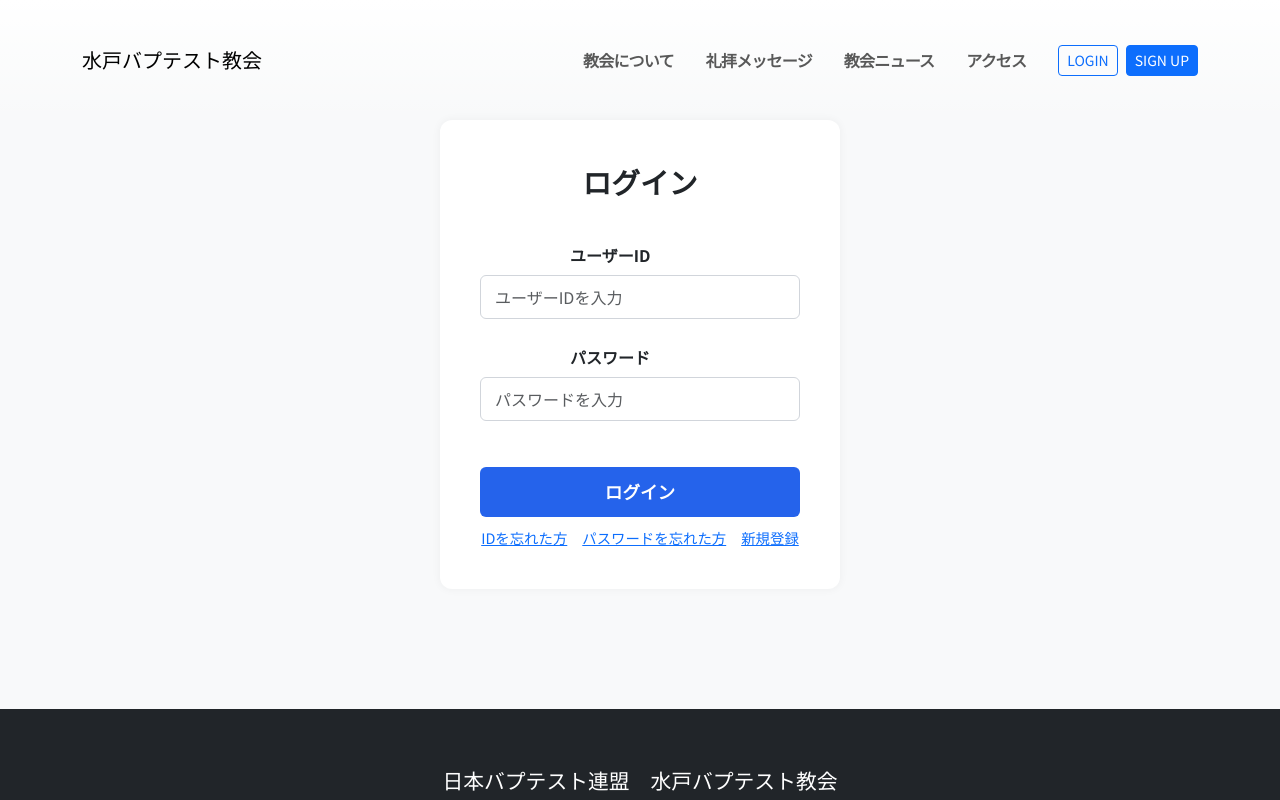
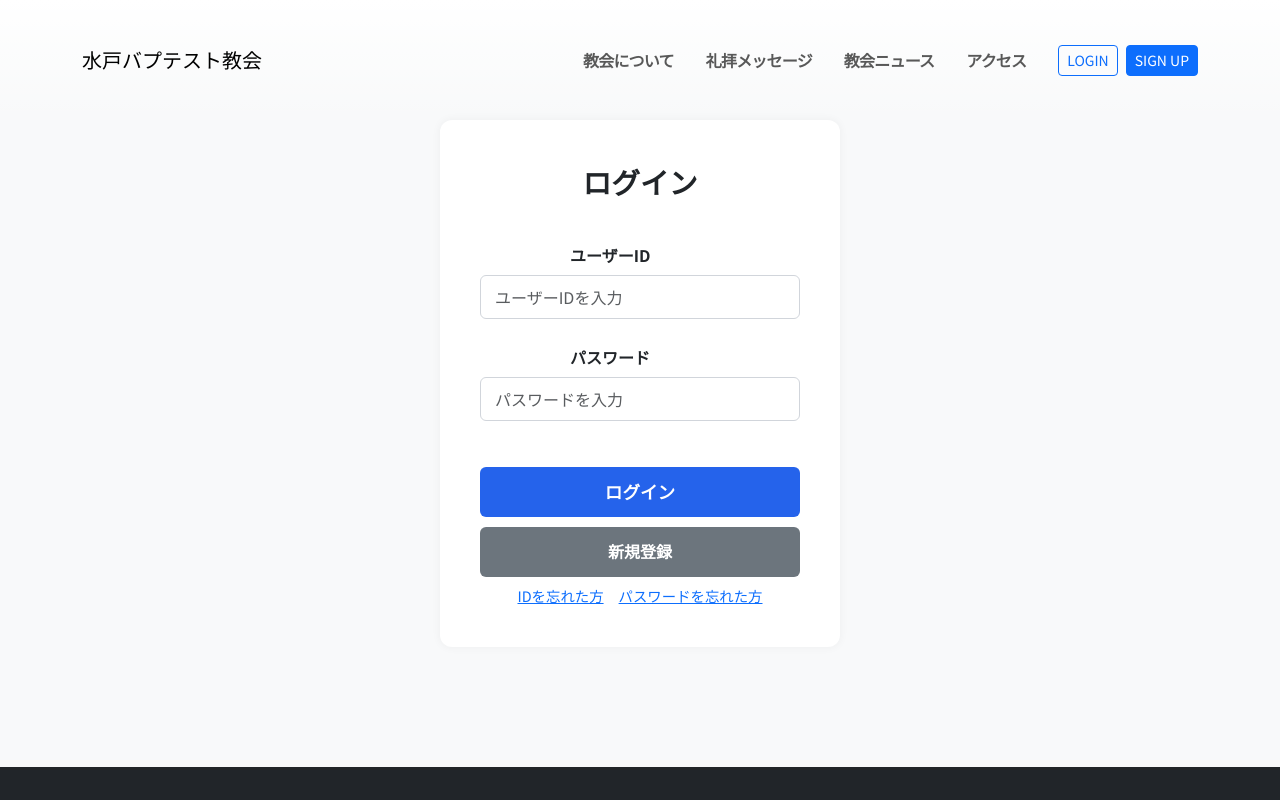
Before and after one commit to eunjinlee94/TECO, a React (Create React App) app in the folder church-homepage/: page /login in a window 1280 px wide. Shown: the top 800 px of the page. Built offline with nearby package versions, Linux system fonts and the light colour scheme; a web font is replaced by a local one.

Commit message:
250429-7

```diff
--- a/church-homepage/src/css/join.css
+++ b/church-homepage/src/css/join.css
@@ -1,7 +1,6 @@
 .join.container {
   max-width: 600px;
-  margin: 50px auto;
-  padding: 20px;
+  margin: 0 auto;
 }
 
 .form-container {
--- a/church-homepage/src/css/login.css
+++ b/church-homepage/src/css/login.css
@@ -32,3 +32,18 @@ body {
     margin-top: 10px;
     font-size: 0.9rem;
   }
+
+  .login .btn-secondary {
+    margin-top: 10px;
+    width: 100%;
+    height: 50px;
+    color: white;
+    font-weight: bold;
+    border: none;
+    border-radius: 6px;
+    padding: 12px;
+}
+
+.login .link-group {
+  margin-top: 20px;
+}
--- a/church-homepage/src/pages/Login.jsx
+++ b/church-homepage/src/pages/Login.jsx
@@ -30,7 +30,7 @@ const Login = () => {
   };
 
   return (
-    <div className="container">
+    <div className="login container">
       <div className="form-container">
         <div className="form-title">ログイン</div>
         <form onSubmit={handleSubmit}>
@@ -66,11 +66,11 @@ const Login = () => {
           <button type="submit" className="btn btn-primary btn-submit">
             ログイン
           </button>
+          <a className="btn btn-secondary" href="/join">新規登録</a>
 
-          <div className="link-group">
+          <div className="link-group mt-2">
             <a href="/find_id">IDを忘れた方</a>
             <a href="/find_pw">パスワードを忘れた方</a>
-            <a href="/join">新規登録</a>
           </div>
         </form>
       </div>
```
